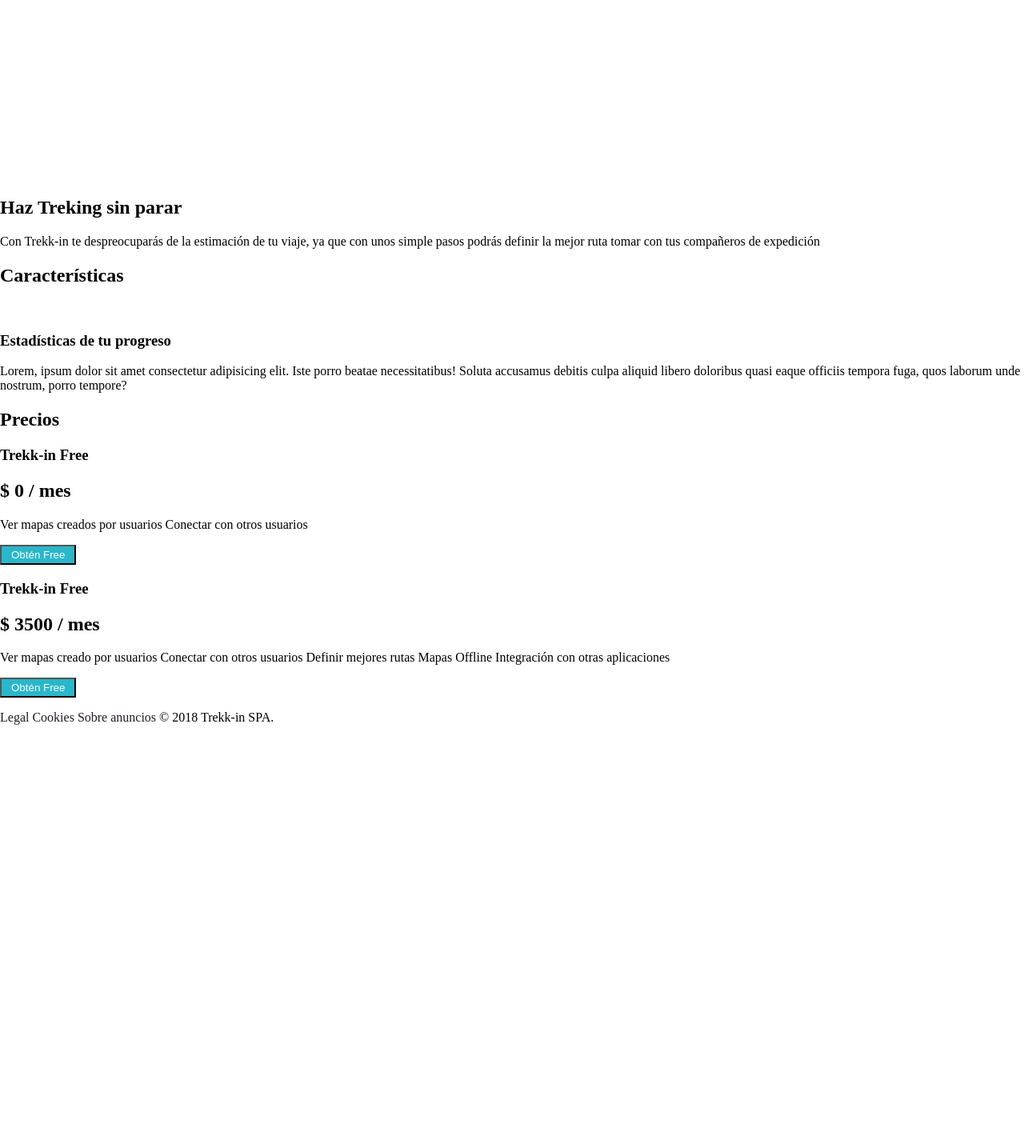
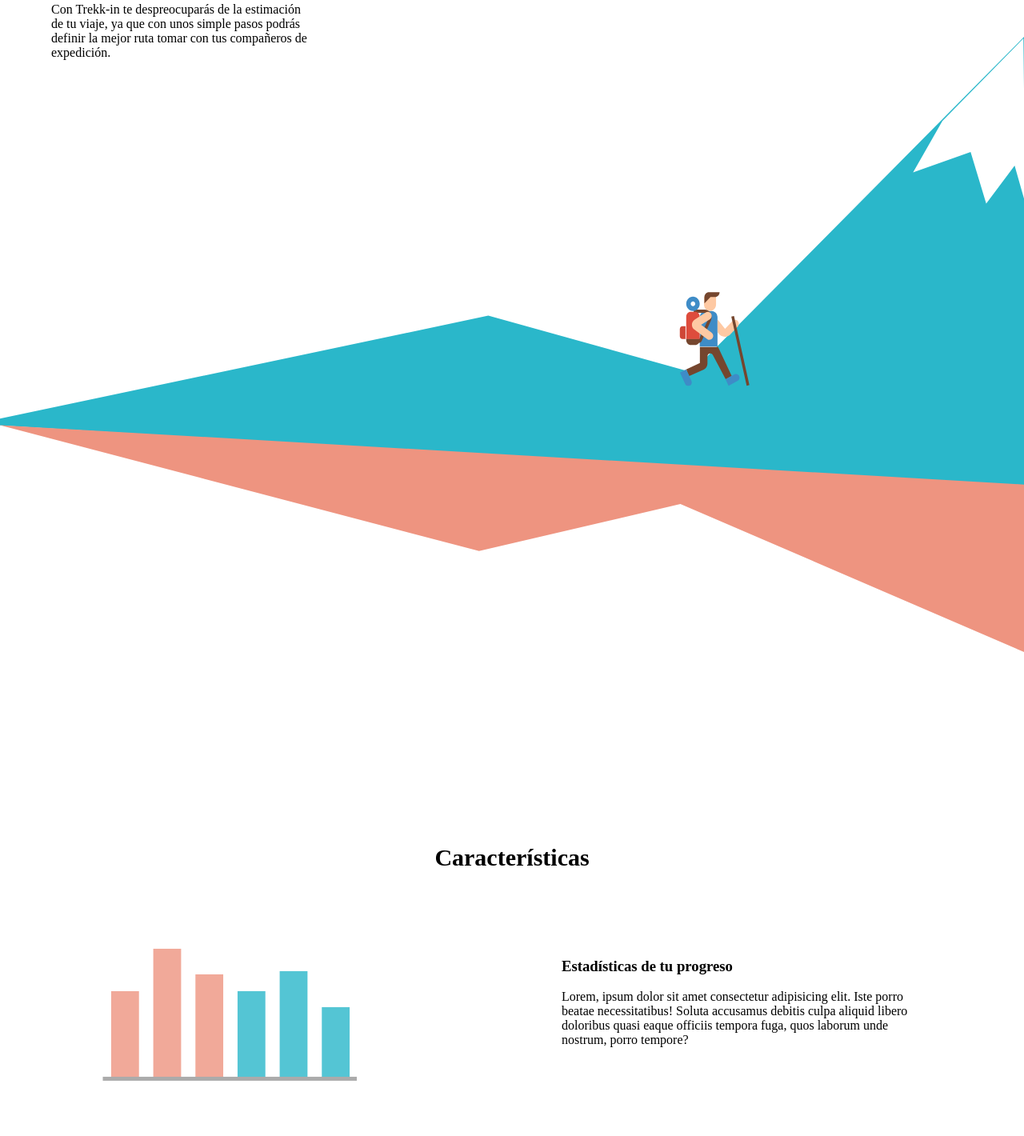
Before and after one commit to alexandraalvarez/Treek-in, a plain HTML site: page index.html in a window 1280 px wide. Shown: the part 420-1840 px from the top of the page at 80% size. Drawn offline with Linux system fonts and the light colour scheme.

Commit message:
estilos de sección info y caract listos, comenzando sección precio

```diff
--- a/assets/scss/components/_buttons.scss
+++ b/assets/scss/components/_buttons.scss
@@ -1,5 +1,37 @@
 button {
     background-color: $ball-blue;
     color: $white;
-    padding: 3px 12px;
+    font-size: $small;
+    font-weight: $bold;
+    border-width: 0;
+    letter-spacing: 0.1em;
 }
+
+.btn-regular {
+    padding: 0.6rem 1rem;
+
+    &:hover {
+      background-color: $middle-blue;
+    }
+
+    &:focus {
+      background-color: $lavender-gray;
+    }
+}
+
+.btn-large {
+    padding: 0.8rem 5rem;
+    background-color: $ball-blue;
+
+    &:hover {
+      background-color: $middle-blue;
+    }
+
+    &:focus {
+      background-color: $lavender-gray;
+    }
+
+    @include respond-to($bp-md){
+        padding: 0.8rem 1rem;
+      }
+}
--- a/assets/scss/components/_cards.scss
+++ b/assets/scss/components/_cards.scss
@@ -0,0 +1,8 @@
+.card {
+    display: flex;
+    flex-direction: column;
+    justify-content: space-between;
+    background-color: $white;
+    padding: 10%;
+    margin: 15px;
+}
--- a/assets/scss/components/_graph.scss
+++ b/assets/scss/components/_graph.scss
@@ -1,5 +1,40 @@
-@keyframes difuminar{
-    0% { opacity: 0; }
-    60% { opacity: .5; }
-    100% { opacity: 1; }
+/* Animación gráfico */
+
+@keyframes fadeInUp {
+    from {
+        transform: translate3d(0,40px,0)
+    }
+
+    to {
+        transform: translate3d(0,0,0);
+        opacity: 1
+    }
 }
+
+@-webkit-keyframes fadeInUp {
+    from {
+        transform: translate3d(0,40px,0)
+    }
+
+    to {
+        transform: translate3d(0,0,0);
+        opacity: 1
+    }
+}
+
+.animated {
+    animation-duration: 10s;
+    animation-fill-mode: both;
+    -webkit-animation-duration: 10s;
+    -webkit-animation-fill-mode: both
+}
+
+.animatedFadeInUp {
+    opacity: 0
+}
+
+.fadeInUp {
+    opacity: 0;
+    animation-name: fadeInUp;
+    -webkit-animation-name: fadeInUp;
+}
--- a/assets/scss/layout/_grid.scss
+++ b/assets/scss/layout/_grid.scss
@@ -3,31 +3,20 @@
     width: 100%;
     display: grid;
     grid-template-columns: 1fr;
-    grid-template-rows: repeat(3, 1fr);
+    grid-template-rows: 0.25fr 3fr 0.25fr;
 
     &__nav {
-        grid-column: 1/6;
+        grid-column: 1/7;
         display: grid;
         grid-template-columns: repeat(6, 1fr);
         grid-template-rows: 1fr;
     }
 
-    /*&__main {
-        grid-row: 2 / 4;
+    &__main {
+        grid-column: 1/7;
         display: grid;
-        grid-template-columns: repeat(2, 1fr);
-        grid-template-rows: repeat(3, 1fr);
-
-        /*@media screen and (max-width: $bp-md) {
-            grid-column: 1 / 4;
-            display: grid;
-            grid-template-columns: repeat(2, 1fr);
-        }
-        @media screen and (max-width: $bp-sm) {
-            grid-column: 1 / 5;
-            display: grid;
-            grid-template-columns: 1fr;
-        } */
+        grid-template-columns: 1fr;
+        grid-template-rows: 1fr 0.5fr 1fr;
     }
     /*&__footer {
         grid-row: 4/5;
@@ -42,15 +31,14 @@
             display: none;
         }*/
     //}
-//}
+}
 
 /*grila nav*/
-.nav{
-    grid-column: 1 / 6;
+.nav {
+    grid-column: 1 / 7;
     display: grid;
     grid-template-columns: repeat(6, 1fr);
     grid-template-rows: 1fr;
-
 
     &__brand {
         grid-column: 1 / 2;
@@ -70,7 +58,6 @@
         }
     }
 
-
     &__menuDer {
         grid-column: 5/7;
         display: grid;
@@ -86,7 +73,7 @@
     }
 
     &__hamburg {
-        @media screen and (max-width: $bp-xl) and (min-width: $bp-lg) {
+        @media screen and (min-width: $bp-lg) {
             display: none;
         }
         @media screen and (max-width: $bp-lg) and (min-width: $bp-md) {
--- a/assets/scss/layout/_nav.scss
+++ b/assets/scss/layout/_nav.scss
@@ -10,7 +10,19 @@
         padding-right: 20%;
     }
 
+    &__menuDer {
+        margin-top: 0;
+    }
+
     &__hamburg {
-        padding-top: 7.5%;
+        padding-top: 5%;
     }
 }
+
+.menuDer__item {
+    padding-top: 15%;
+}
+
+.btn-regular {
+    margin-top: 5%;
+}
--- a/assets/scss/main.scss
+++ b/assets/scss/main.scss
@@ -20,10 +20,10 @@
 @import 'components/lists';
 @import 'components/links';
 @import 'components/buttons';
-//@import 'components/cards';
-//@import 'components/graph';
+@import 'components/cards';
+@import 'components/graph';
 
 /*Llamado a pages*/
-//@import 'pages/inicio';
+@import 'pages/landing';
 
 // Llamado a themes
--- a/assets/scss/pages/_landing.scss
+++ b/assets/scss/pages/_landing.scss
@@ -0,0 +1,110 @@
+.info {
+    background-image: url('../images/bg-hero.svg');
+    background-repeat: no-repeat;
+    background-size: contain;
+    background-position: right;
+
+    @media screen and (min-width: $bp-xl) {
+      height: 150vh;
+    }
+
+    @media screen and (max-width: $bp-xl) {
+        height: 100vh;
+    }
+
+    @media screen and (max-width: $bp-lg) {
+        height: 85vh;
+    }
+
+    @media screen and (max-width: $bp-md) {
+        height: 70vh;
+    }
+
+    @media screen and (max-width: $bp-sm) {
+        height: 60vh;
+    }
+
+    &__hero {
+        width: 25%;
+        margin-top: 5%;
+        margin-left: 5%;
+
+        @media screen and (max-width: $bp-md) {
+            width: 50%;
+        }
+        @media screen and (max-width: $bp-sm) {
+            width: 80%;
+            margin-left: 10%;
+        }
+
+        h1 {
+            font-size: $xx-large;
+        }
+    }
+}
+
+.caract {
+    text-align: center;
+
+    &__title {
+        font-size: $x-large;
+    }
+}
+
+.caractDiv {
+    display: flex;
+    flex-direction: row;
+    flex-wrap: nowrap;
+    justify-content: space-around;
+
+    @media screen and (max-width: $bp-md) {
+        flex-direction: column;
+    }
+
+    &__graphic {
+        display: inline-flex;
+        padding: 5% 10%;
+
+        @media screen and (max-width: $bp-md) {
+            margin: 0 auto;
+            padding: 5% 0;
+        }
+    }
+
+    &__stats {
+        padding: 5% 10%;
+        text-align: left;
+
+        @media screen and (max-width: $bp-md) {
+            margin: 0 auto;
+        }
+    }
+}
+
+.precio {
+    text-align: center;
+    background-image: url('/assets/images/bg-price.svg');
+    background-repeat: no-repeat;
+    background-size: cover;
+    padding-top: 20%;
+
+    &__title {
+        color: $white;
+        font-size: $x-large;
+    }
+
+    &__card {
+        display: flex;
+        flex-direction: row;
+        flex-wrap: nowrap;
+        justify-content: space-around;
+    }
+}
+
+.card {
+
+    @media screen and (max-width: $bp-md) {
+        flex-direction: column;
+    }
+
+}
--- a/index.html
+++ b/index.html
@@ -10,7 +10,7 @@
 </head>
 <body class="contenedor">
 
-    <nav class="contenedor__navbar">
+    <nav class="contenedor__nav">
         <div class="nav">
             <div class="nav__brand">
                 <img class="nav-brand__logo" src="./assets/images/Logo.svg" alt="Letra T mayúscula con sílaba in como superíndice">
@@ -23,8 +23,8 @@
             </ul>
 
             <ul class="nav__menuDer">
-                <li>Iniciar sesión</li>
-                <li><button> Regístrate</button></li>
+                <li class="menuDer__item">Iniciar sesión</li>
+                <li><button class="btn-regular"> Regístrate</button></li>
             </ul>
 
             <a class="nav__hamburg" href="#"><i class="fas fa-bars fa-3x"></i></a>
@@ -34,71 +34,62 @@
     <main class="contenedor__main">
 
         <section class="info">
-
             <div class="info__hero">
-                <h1>Haz Treking sin parar</h1>
+                <h1>Haz Trekking sin parar</h1>
                 <p>Con Trekk-in te despreocuparás de la estimación de tu viaje, ya que con unos simple pasos podrás
-                    definir la mejor ruta tomar con tus compañeros de expedición </p>
+                    definir la mejor ruta tomar con tus compañeros de expedición.</p>
             </div>
-
         </section>
 
-        <section class="details">
-
-            <h2 class="details__title">
-                Características
-            </h2>
-            <div class="details__graphic animated animatedFadeInUp fadeInUp">
-                <img src="./assets/img/bar-graph.svg" alt="">
+        <section class="caract">
+            <h2 class="caract__title">Características</h2>
+            <div class="caractDiv">
+                <div class="caractDiv__graphic animated animatedFadeInUp fadeInUp">
+                    <img src="./assets/images/bar-graph.svg" alt="">
+                </div>
+                <div class="caractDiv__stats">
+                    <h3>Estadísticas de tu progreso</h3>
+                    <p>Lorem, ipsum dolor sit amet consectetur adipisicing elit. Iste porro beatae necessitatibus!
+                        Soluta accusamus debitis culpa aliquid libero doloribus quasi eaque officiis tempora fuga,
+                        quos laborum unde nostrum, porro tempore?</p>
+                </div>
             </div>
-            <div class="details__stats">
-                <h3>Estadísticas de tu progreso</h3>
-                <p>Lorem, ipsum dolor sit amet consectetur adipisicing elit. Iste porro beatae necessitatibus!
-                    Soluta accusamus debitis culpa aliquid libero doloribus quasi eaque officiis tempora fuga,
-                    quos laborum unde nostrum, porro tempore?</p>
-            </div>
-
         </section>
 
-        <section class="price">
-            <h2 class="price_title">
-                Precios
-            </h2>
-            <div class="price__card-a">
-                <div class="price__card-a__title">
+        <section class="precio">
+            <h2 class="precio__title">Precios</h2>
+            <div class="precio__card">
+            <div class="card">
+                <div class="card__title">
                     <h3>Trekk-in Free</h3>
-                    <h1>
-                        $ 0 / mes
-                    </h1>
+                    <h1>$ 0 / mes</h1>
                 </div>
 
-                <ul class="price__card-a__list">
+                <ul class="card__list">
                     <li>Ver mapas creados por usuarios</li>
                     <li>Conectar con otros usuarios</li>
                 </ul>
-                <div class="price__card-a__action">
-                    <button class="btn">Obtén Free</button>
+                <div class="card__action">
+                    <button class="btn-large">Obtén Free</button>
                 </div>
             </div>
-            <div class="price__card-b">
-                <div class="price__card-a__title">
+            <div class="card">
+                <div class="card__title">
                     <h3>Trekk-in Free</h3>
-                    <h1>
-                        $ 3500 / mes
-                    </h1>
+                    <h1>$ 3500 / mes</h1>
                 </div>
-
-                <ul class="price__card-a__list">
+                <ul class="card__list">
                     <li>Ver mapas creado por usuarios</li>
                     <li>Conectar con otros usuarios</li>
                     <li>Definir mejores rutas</li>
                     <li>Mapas Offline</li>
                     <li>Integración con otras aplicaciones</li>
                 </ul>
-                <div class="price__card-a__action">
-                    <button class="btn">Obtén Free</button>
+                <div class="card__action">
+                    <button class="btn-large">Obtén Free</button>
                 </div>
             </div>
+        </div>
         </section>
 
     </main>
```
Also changed, not shown: assets/css/style.css, 1 other file.
